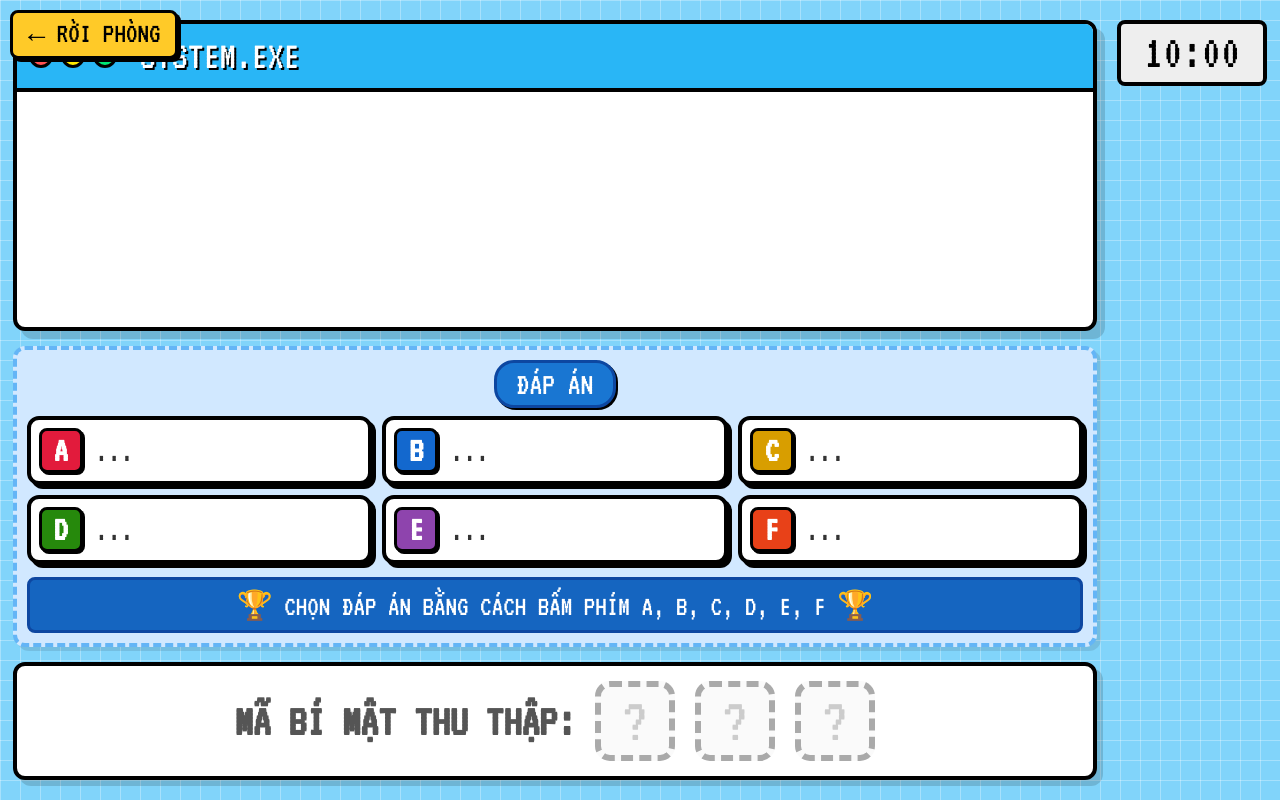
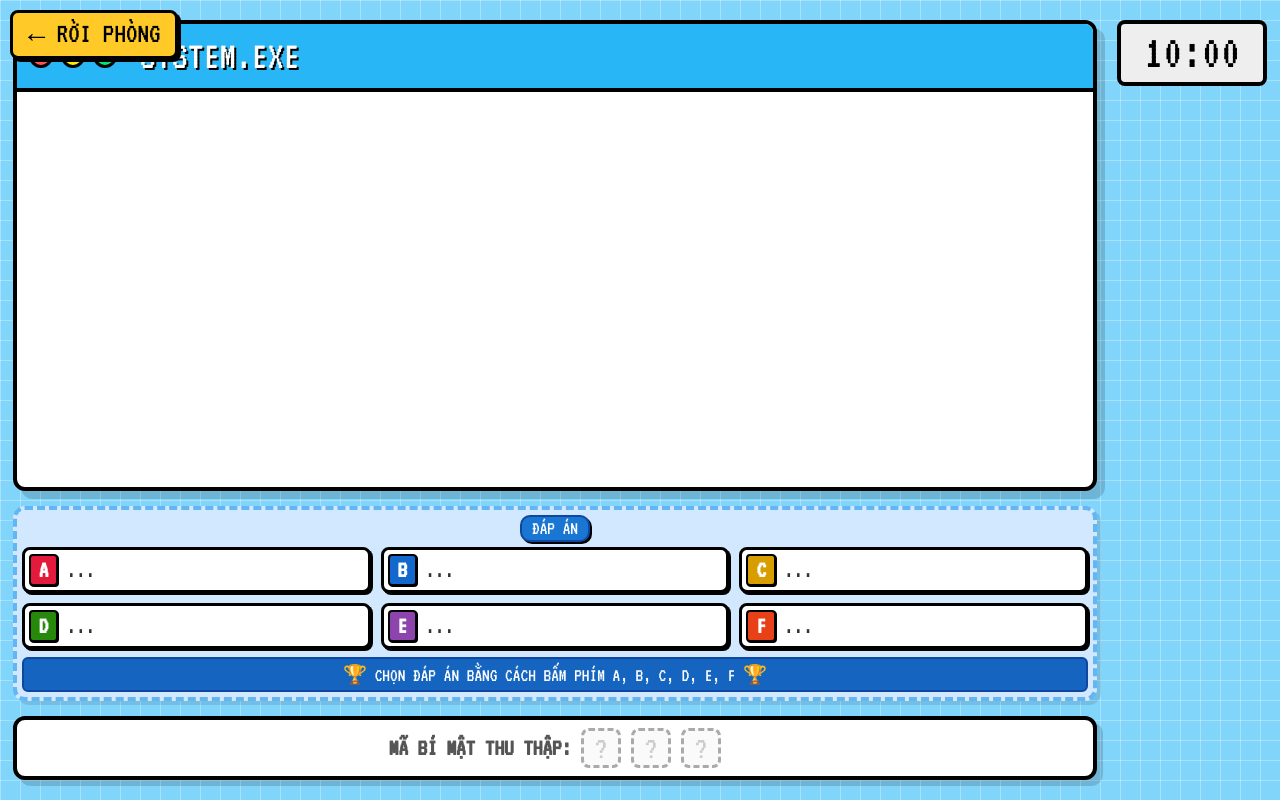
Before and after one commit to Hungne16/ARCADESCHOOL, a plain HTML site: page game1.html in a window 1280 px wide. Drawn offline with Linux system fonts and the light colour scheme.

Commit message:
style: Shrink answers and inventory containers in Game 1

```diff
--- a/game1.css
+++ b/game1.css
@@ -444,33 +444,33 @@ body.flash-red {
     background-color: var(--box-bg);
     border: 4px solid var(--border-color);
     border-radius: 12px;
-    padding: 15px;
+    padding: 8px;
     display: flex;
     justify-content: center;
     align-items: center;
-    gap: 20px;
+    gap: 10px;
     box-shadow: 6px 6px 0px rgba(0,0,0,0.15);
 }
 
 .inventory h3 {
-    font-size: 2.8rem;
+    font-size: 1.5rem;
     color: #555;
 }
 
 .slots {
     display: flex;
-    gap: 20px;
+    gap: 10px;
 }
 
 .slot {
-    width: 80px;
-    height: 80px;
-    border: 6px dashed #aaa;
-    border-radius: 15px;
+    width: 40px;
+    height: 40px;
+    border: 3px dashed #aaa;
+    border-radius: 8px;
     display: flex;
     justify-content: center;
     align-items: center;
-    font-size: 4rem;
+    font-size: 2rem;
     color: #ccc;
     background-color: #fafafa;
 }
@@ -571,22 +571,22 @@ body.flash-red {
     background-color: #d1e8ff;
     border: 4px dashed #64b5f6;
     border-radius: 12px;
-    padding: 10px;
+    padding: 5px;
     display: flex;
     flex-direction: column;
-    gap: 8px;
+    gap: 5px;
     box-shadow: 4px 4px 0px rgba(0,0,0,0.1);
 }
 
 .answers-header {
     background-color: #1976d2;
     color: #fff;
-    font-size: 2rem;
+    font-size: 1.2rem;
     text-align: center;
-    padding: 5px 20px;
-    border-radius: 20px;
+    padding: 2px 10px;
+    border-radius: 10px;
     align-self: center;
-    border: 3px solid #0d47a1;
+    border: 2px solid #0d47a1;
     box-shadow: 2px 2px 0px #000;
 }
 
@@ -598,26 +598,26 @@ body.flash-red {
 
 .answer-card {
     background-color: #fff;
-    border: 4px solid #000;
-    border-radius: 12px;
+    border: 3px solid #000;
+    border-radius: 8px;
     display: flex;
     align-items: center;
-    padding: 8px;
-    box-shadow: 4px 4px 0px #000;
+    padding: 4px;
+    box-shadow: 2px 2px 0px #000;
     color: #333;
-    font-size: 2rem;
+    font-size: 1.5rem;
     transition: transform 0.2s;
 }
 
 .answer-card .letter {
-    font-size: 2.2rem;
+    font-size: 1.5rem;
     font-weight: bold;
     color: #fff;
-    padding: 2px 12px;
-    border-radius: 8px;
-    margin-right: 12px;
-    border: 3px solid #000;
-    box-shadow: 2px 2px 0px #000;
+    padding: 2px 8px;
+    border-radius: 4px;
+    margin-right: 8px;
+    border: 2px solid #000;
+    box-shadow: 1px 1px 0px #000;
 }
 
 .answer-card.selected {
@@ -641,9 +641,9 @@ body.flash-red {
     background-color: #1565c0;
     color: #fff;
     text-align: center;
-    padding: 8px;
-    font-size: 1.8rem;
-    border-radius: 8px;
-    border: 3px solid #0d47a1;
-    margin-top: 5px;
+    padding: 4px;
+    font-size: 1.2rem;
+    border-radius: 6px;
+    border: 2px solid #0d47a1;
+    margin-top: 3px;
 }
```
